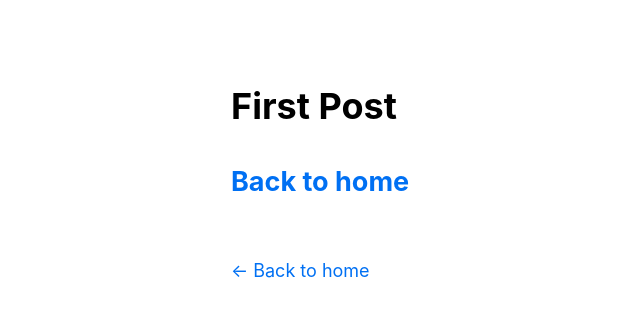
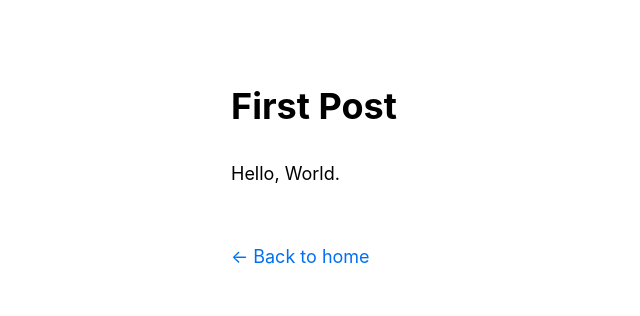
Before and after one commit to mlt-rtakahashi/nextjs, a Next.js app in the folder nextjs-blog/: page /posts/first-post in a window 1280 px wide. Shown: the top 316 px of the page, without its empty margins (103-743 px from the left). Built offline with nearby package versions, Linux system fonts and the light colour scheme.

Commit message:
mod: del link

```diff
--- a/nextjs-blog/pages/posts/first-post.js
+++ b/nextjs-blog/pages/posts/first-post.js
@@ -9,11 +9,7 @@ export default function FirstPost() {
                 <title>First Post</title>
             </Head>
             <h1>First Post</h1>
-            <h2>
-                <Link href="/">
-                    <a>Back to home</a>
-                </Link>
-            </h2>
+            <p>Hello, World.</p>
         </Layout>
     )
 }
```
